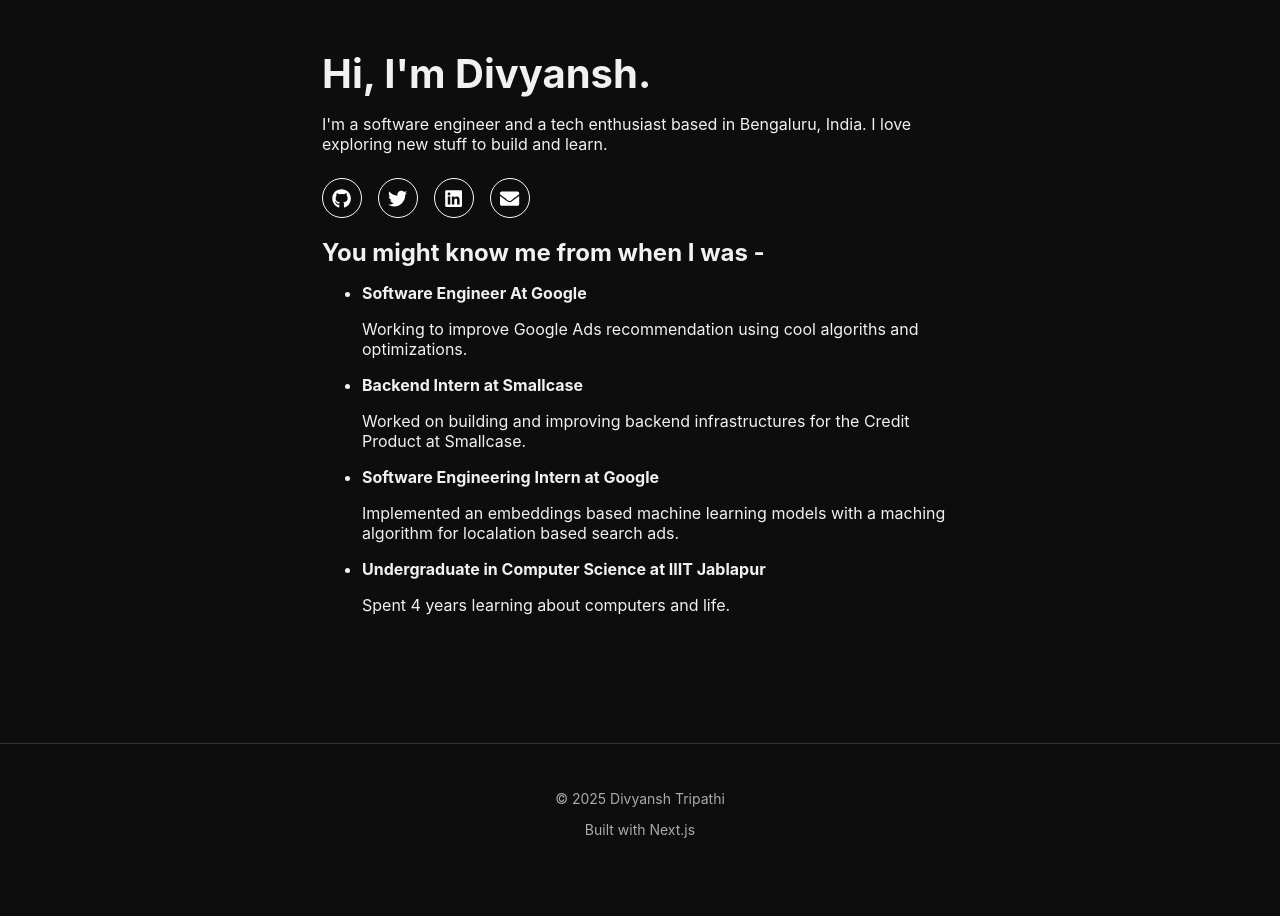
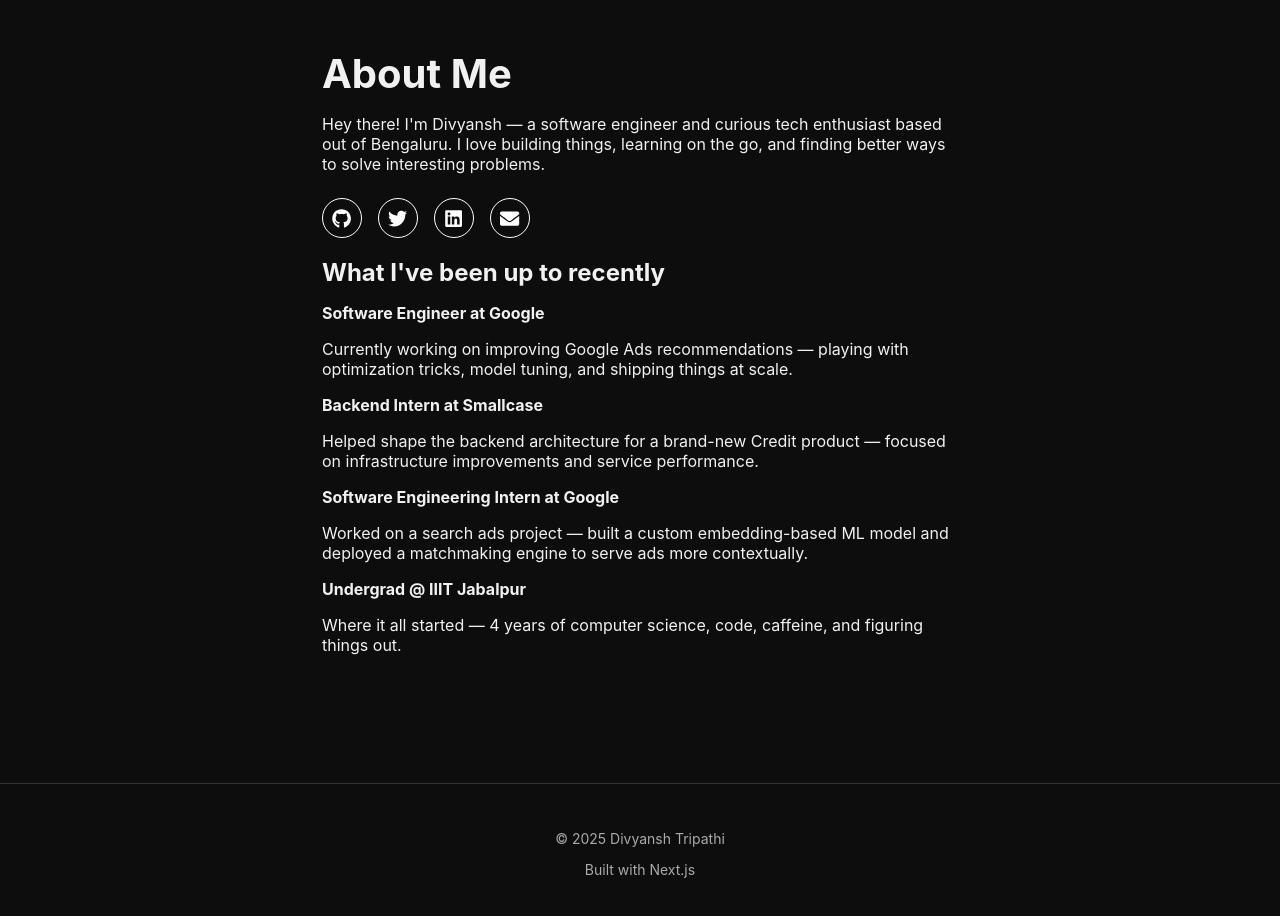
Before and after one commit to theoden42/me-page, a Next.js app: page / in a window 1280 px wide. Shown: the top 916 px of the page. Before the commit the page ends 884 px from the top, so only its background shows below. Built offline with nearby package versions, Linux system fonts and the light colour scheme.

Commit message:
feat: add sidebar and update page content

```diff
--- a/app/page.tsx
+++ b/app/page.tsx
@@ -5,87 +5,76 @@
   return (
     <main className={styles.container}>
       <section className={styles.hero}>
-        <h1>
-          Hi, I'm Divyansh.
-        </h1>
+        <h1>About Me</h1>
         <p className="mb-4">
-          {`I'm a software engineer and a tech enthusiast based in Bengaluru, India.
-           I love exploring new stuff to build and learn.`}
+          Hey there! I'm Divyansh — a software engineer and curious tech enthusiast
+          based out of Bengaluru. I love building things, learning on the go, and finding
+          better ways to solve interesting problems.
         </p>
       </section>
 
-
       <section className={styles.socialIcons}>
-        <a
-          href="https://github.com/theoden42"
-          target="_blank"
-          rel="noopener noreferrer"
-          aria-label="GitHub"
-        >
+        <a href="https://github.com/theoden42" target="_blank" rel="noopener noreferrer" aria-label="GitHub">
           <FaGithub />
         </a>
-        <a
-          href="https://twitter.com/theoden42"
-          target="_blank"
-          rel="noopener noreferrer"
-          aria-label="LinkedIn"
-        >
+        <a href="https://twitter.com/theoden42" target="_blank" rel="noopener noreferrer" aria-label="Twitter">
           <FaTwitter />
         </a>
-        <a
-          href="https://linkedin.com/in/tdivyansh"
-          target="_blank"
-          rel="noopener noreferrer"
-          aria-label="LinkedIn"
-        >
+        <a href="https://linkedin.com/in/tdivyansh" target="_blank" rel="noopener noreferrer" aria-label="LinkedIn">
           <FaLinkedin />
         </a>
-        <a
-          href="mailto:divyansht.contact@gmail.com"
-          target="_blank"
-          rel="noopener noreferrer"
-          aria-label="Email"
-        >
+        <a href="mailto:divyansht.contact@gmail.com" target="_blank" rel="noopener noreferrer" aria-label="Email">
           <FaEnvelope />
         </a>
       </section>
 
       <section className={styles.section}>
-        <h2>You might know me from when I was - </h2>
-        <ul>
-          <li>
-            <strong>Software Engineer At Google</strong>
-            <p>Working to improve Google Ads recommendation
-              using cool algoriths and optimizations.</p>
-          </li>
-          <li>
-            <strong>
-              Backend Intern at Smallcase
-            </strong>
+        <h2>What I've been up to recently</h2>
+        <div className={styles.timeline}>
+          <div className={styles.entry}>
+            <div className={styles.bullet} />
+            <div className={styles.content}>
+              <strong>Software Engineer at Google</strong>
               <p>
-              Worked on building and improving backend
-              infrastructures for the Credit Product at Smallcase.
+                Currently working on improving Google Ads recommendations — playing with
+                optimization tricks, model tuning, and shipping things at scale.
               </p>
-          </li>
-          <li>
-            <strong>
-              Software Engineering Intern at Google
-            </strong>
+            </div>
+          </div>
+
+          <div className={styles.entry}>
+            <div className={styles.bullet} />
+            <div className={styles.content}>
+              <strong>Backend Intern at Smallcase</strong>
               <p>
-              Implemented an embeddings based machine
-              learning models with a maching algorithm for localation
-              based search ads.
+                Helped shape the backend architecture for a brand-new Credit product —
+                focused on infrastructure improvements and service performance.
               </p>
-          </li>
-          <li>
-            <strong>
-              Undergraduate in Computer Science at IIIT Jablapur
-            </strong>
+            </div>
+          </div>
+
+          <div className={styles.entry}>
+            <div className={styles.bullet} />
+            <div className={styles.content}>
+              <strong>Software Engineering Intern at Google</strong>
               <p>
-              Spent 4 years learning about computers and life.
+                Worked on a search ads project — built a custom embedding-based ML model and
+                deployed a matchmaking engine to serve ads more contextually.
               </p>
-          </li>
-        </ul>
+            </div>
+          </div>
+
+          <div className={styles.entry}>
+            <div className={styles.bullet} />
+            <div className={styles.content}>
+              <strong>Undergrad @ IIIT Jabalpur</strong>
+              <p>
+                Where it all started — 4 years of computer science, code, caffeine,
+                and figuring things out.
+              </p>
+            </div>
+          </div>
+        </div>
       </section>
     </main>
   )
```
Also changed, not shown: app/blogs/page.tsx (added, +33 -0 lines), app/components/sidebar.module.css (added, +84 -0 lines), app/components/sidebar.tsx (added, +35 -0 lines). Lines whose indentation alone changed are shown as unchanged.
